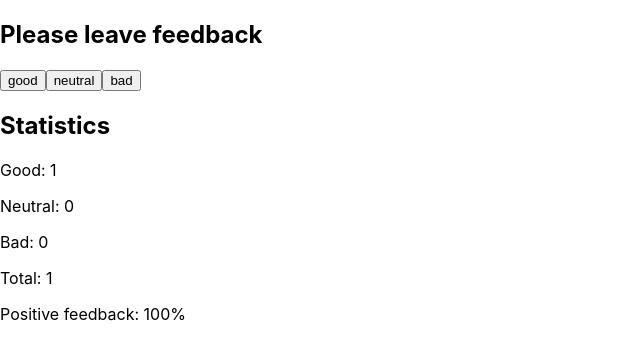
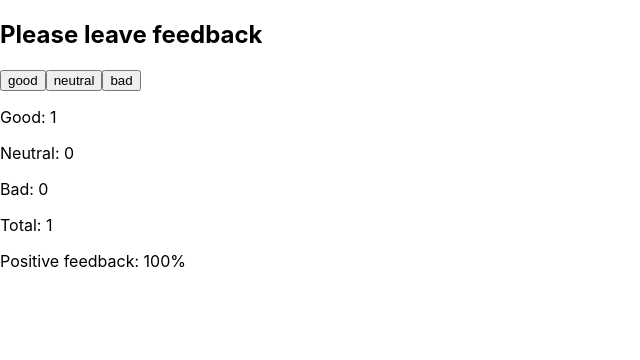
Before and after one commit to axeholder/goit-react-hw-02-feedback, a React (Create React App) app: page / in a window 1280 px wide. Both pictures are taken after a click on the button "good". Shown: the top 360 px of the page, without its empty margins (0-640 px from the left). Built offline with nearby package versions, Linux system fonts and the light colour scheme.

Commit message:
добавил компонент Statistics
выделил компонент Statistics, прокинул в него через атрибуты пропы

```diff
--- a/src/components/App.jsx
+++ b/src/components/App.jsx
@@ -1,4 +1,5 @@
 import React from 'react';
+import { Statistics } from './Statistics/Statistics';
 
 export class App extends React.Component {
   state = {
@@ -46,18 +47,16 @@ export class App extends React.Component {
           })}
         </div>
 
-        <h2>Statistics</h2>
         {this.countTotalFeedback() !== 0 && (
-          <div>
-            <p>Good: {this.state.good}</p>
-            <p>Neutral: {this.state.neutral}</p>
-            <p>Bad: {this.state.bad}</p>
-            <p>Total: {this.countTotalFeedback()}</p>
-            <p>
-              Positive feedback:{' '}
-              {this.countPositiveFeedbackPercentage(this.countTotalFeedback())}%
-            </p>
-          </div>
+          <Statistics
+            good={this.state.good}
+            neutral={this.state.neutral}
+            bad={this.state.bad}
+            total={this.countTotalFeedback()}
+            positiveFeedbackPercentage={this.countPositiveFeedbackPercentage(
+              this.countTotalFeedback()
+            )}
+          ></Statistics>
         )}
 
         {this.countTotalFeedback() === 0 && <p>There is no feedback</p>}
--- /dev/null
+++ b/src/components/Statistics/Statistics.jsx
@@ -0,0 +1,27 @@
+import PropTypes from 'prop-types';
+
+export const Statistics = ({
+  good,
+  neutral,
+  bad,
+  total,
+  positiveFeedbackPercentage,
+}) => {
+  return (
+    <div title="Statistics">
+      <p>Good: {good}</p>
+      <p>Neutral: {neutral}</p>
+      <p>Bad: {bad}</p>
+      <p>Total: {total}</p>
+      <p>Positive feedback: {positiveFeedbackPercentage}%</p>
+    </div>
+  );
+};
+
+Statistics.propTypes = {
+  good: PropTypes.number.isRequired,
+  neutral: PropTypes.number.isRequired,
+  bad: PropTypes.number.isRequired,
+  total: PropTypes.number.isRequired,
+  positiveFeedbackPercentage: PropTypes.number.isRequired,
+};
```
Also changed, not shown: src/components/Feedback/Feedback.styled.jsx (deleted), src/components/Statistics/Statistics.styled.jsx (added).
